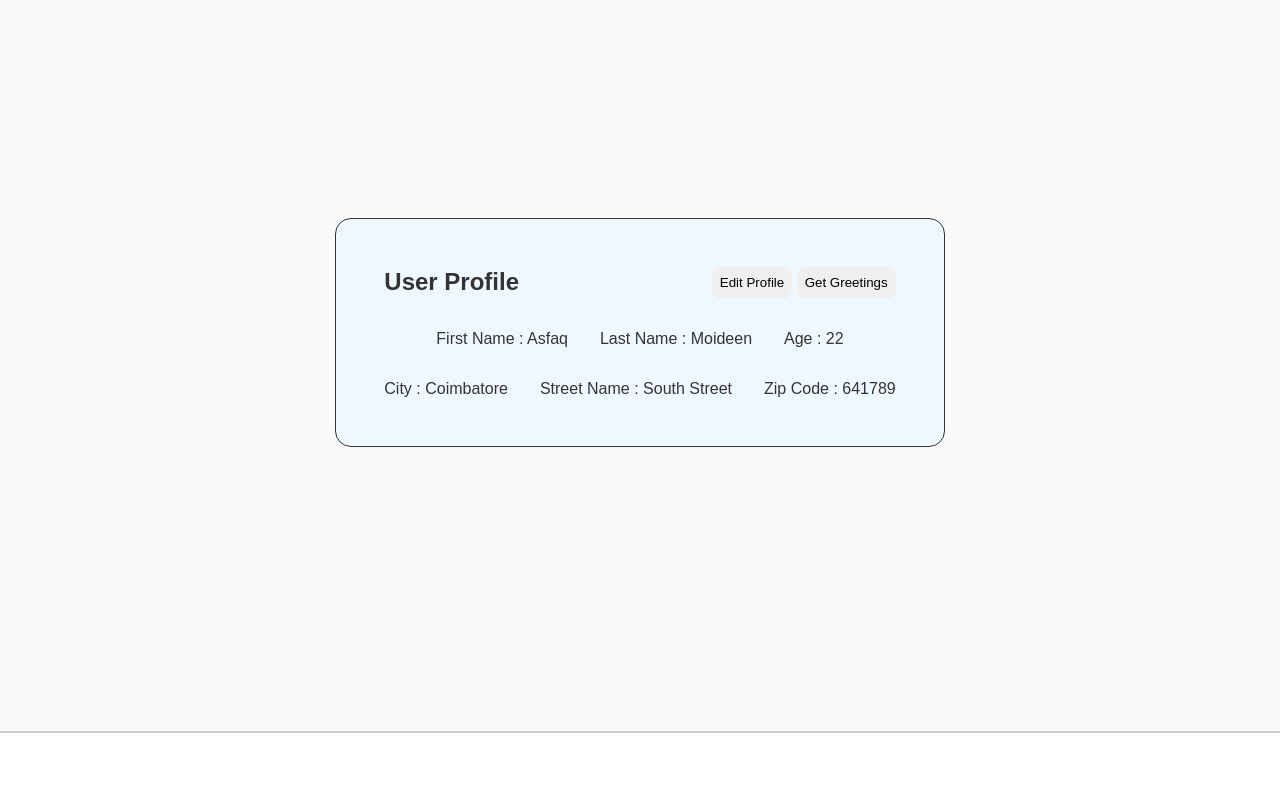
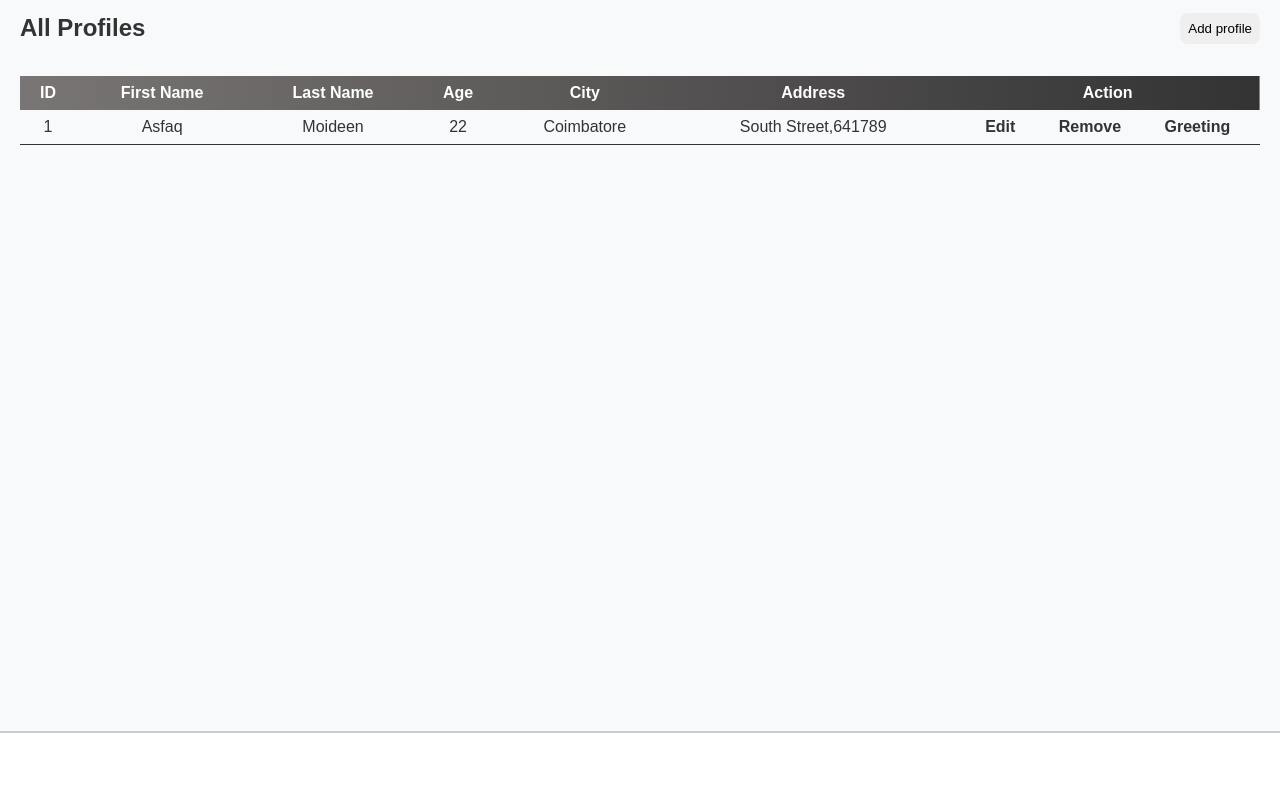
Before and after one commit to asfaqmoideen/UPDMS, a website built with Vite: page index.html in a window 1280 px wide. Shown: the part 67-857 px from the top of the page. Built offline with nearby package versions, Linux system fonts and the light colour scheme; no server answers.

Commit message:
Add, remove users, with greetings

```diff
--- a/index.html
+++ b/index.html
@@ -21,7 +21,7 @@
         <form id="editform">
             <div class="headgrp">
                 <h2>User Profile Form</h2>
-                <span id="closebtn">X</span>
+                <span id="closebtn" class="close">X</span>
             </div>
             <p>Only fill-up things you need to update</p>
                 <div class="formgrp">
@@ -54,19 +54,33 @@
                     <input type="text" id="zipcode" name="zipcode">
                 </div>
 
-                <button type="submit" >Update Profile</button>
+                <button type="submit" id="profile-submit" >Update Profile</button>
         </form>
     </div>
     <div class="modal hidden" id="greetingcard">
         <div class="headgrp">
             <h3>Greetings</h3>
-            <span id="greetclose">X</span>
+            <span id="greetclose" class="close">X</span>
         </div>
         <p id="greetingmessage"></p>
     </div>
     <main class="container">
         <section id="section1">
-            <div class="sesctioncontent">
+            <div class="headgrp">
+                <h2>All Profiles</h2>
+                <div class="actiondiv">
+                    <button type="button" id="addbtn">Add profile</button>
+                </div>
+
+            </div>
+            <div class="table-container">
+                <table id="usersTable">
+                    <thead></thead>
+                    <tbody></tbody>
+                </table>
+            </div>
+            <div class="profile hidden" id="profilecard">
+            <div class="sesctioncontent" >
                 <div class="headgrp">
                     <h2>User Profile</h2>
                     <div class="actiondiv">
@@ -86,8 +100,10 @@
                     </div>
 
             </div>
+            </div>
         </section>
         <section id="section3">
+            <h2>Additional Features</h2>
             <div class="additionalfeatures">
                 <div class="fibonacciGenerator feat">
                     <label for="fiboinput">No. of Fibo Sequence</label>
--- a/src/Controllers.js
+++ b/src/Controllers.js
@@ -1,27 +1,28 @@
 import { users, emailList } from "./data";
     export class UserController{
         constructor(){
-            this.userUI = new UIController();
-            this.currentUserId = 1;
+            this.userUI = new UIController(this);
+            this.userId = 1;
         }
 
         populateUserProfile(){
             this.userUI.setProfileValues(users.get(1))
         }
 
+        populateUsersTable(){
+            this.userUI.setUsersTable(users);
+        }
         addUser(user){
             console.log(users.set(user.id, user));
-            console.log(emailList.add(user.email));
         }
          viewAllUsers(){
             return users;
         }
 
         tryeditingProfile({firstName,lastName,age,city,street,zipcode}){
-
-            const user = users.get(this.currentUserId);
+            const user = users.get(this.userId);
             const nestedObject = {
-                id : this.currentUserId,
+                id : this.userId,
                 firstName : firstName || user.firstName,
                 lastName : lastName || user.lastName,
                 age : age || user.age,
@@ -32,17 +33,46 @@ import { users, emailList } from "./data";
                 }
             };
 
-            users.set(this.currentUserId, nestedObject);
-            this.userUI.setProfileValues(users.get(this.currentUserId));
+            users.set(this.userId, nestedObject);
         }
 
-        trySettingGreeting(){
-            this.userUI.setGreeting(users.get(this.currentUserId));
+        trySettingGreeting(userId){
+            this.userUI.setGreeting(users.get(userId));
+        }
+        tryAddingUser({firstName,lastName,age,city,street,zipcode}){
+            this.addUser({id : users.size+1 ,firstName : firstName,
+                lastName : lastName,
+                age : age,
+                city : city,
+                address :{
+                    street : street ,
+                    zipcode : zipcode
+                }})
+           this.userUI.resetContextForAddUser();
+           this.userUI.updateTableBody();
+           this.userUI.showFormModal(false);
+        }
+        tryRemovingUser(userId){
+            users.delete(userId);
+            this.userUI.updateTableBody();
         }
     }
 
-class UIController{
-    constructor(){}
+    class UIController{
+        constructor(userCon){
+            this.tableHeadings = [{id : "ID"}, {firstName : "First Name"}, {lastName : "Last Name"}, {age : "Age"}, {city : "City"}, {address : "Address"} , {action: "Action"}]
+            this.userCon = userCon
+        }
+        showFormModal(show){
+            const modal = document.getElementById("editmodal");
+            show ? modal.classList.remove("hidden") : modal.classList.add("hidden");
+        }
+
+    resetContextForAddUser(){
+
+        document.getElementById("profile-submit").textContent = "Edit Profile";
+    }
+
     setProfileValues(user){
         const { id, firstName, lastName, age, city, address: { street, zipcode } } = user;
         const userArray = [firstName, lastName, age, city, street, zipcode];
@@ -73,6 +103,87 @@ class UIController{
         Hello, this is ${user.firstName} ${user.lastName},
         from ${user.city}.`
     }
+
+    setUsersTable(){
+        this.setTableHeadings();
+        this.updateTableBody();
+    }
+
+    setTableHeadings(){
+        const tablehead = document.querySelector("#usersTable thead");
+        tablehead.textContent = "";
+        this.tableHeadings.forEach((heading) => {
+            const td = document.createElement("td");
+            td.textContent = Object.values(heading);
+            tablehead.appendChild(td);
+        })
+    }
+
+    updateTableBody(){
+        const tbody = document.querySelector("#usersTable tbody");
+        tbody.textContent = "";
+        users.forEach((value, key) =>{
+            const row = document.createElement("tr");
+
+            for(let x in value){
+                const td = document.createElement('td');
+                if(typeof value[x] === "object"){
+                    td.textContent = this.getToString(value[x]);
+                }
+                else{
+                td.textContent = value[x];
+                }
+                row.appendChild(td);
+            }
+
+            row.appendChild(this.createActionCell(key));
+            tbody.appendChild(row);
+        })
+
+    }
+
+    getToString(object){
+        return Object.values(object).join(",");
+    }
+
+    createActionCell(key){
+        const actions = document.createElement("div");
+        actions.className = "actioncell";
+        actions.appendChild(this.createEditCell(key));
+        actions.appendChild(this.createRemoveCell(key));
+        actions.appendChild(this.createGreetingCell(key));
+        return actions;
+    }
+    createEditCell(userId){
+        const span = document.createElement("span");
+        span.textContent = "Edit";
+        span.className = "btnspan"
+        span.addEventListener('click', ()=>{
+            this.showFormModal(true);
+            this.userCon.userId = userId;
+            this.updateTableBody();
+        });
+        return span;
+    }
+
+    createGreetingCell(userId){
+        const span = document.createElement("span");
+        span.textContent = "Greeting";
+        span.className = "btnspan"
+        span.addEventListener('click', ()=>{
+            this.userCon.trySettingGreeting(userId)
+        });
+        return span;
+    }
+    createRemoveCell(userId){
+        const span = document.createElement("span");
+        span.textContent = "Remove";
+        span.className = "btnspan"
+        span.addEventListener('click', ()=>{
+            this.userCon.tryRemovingUser(userId)
+        });
+        return span;
+    }
 }
 
 export class AdditionalFeatures{
@@ -83,7 +194,6 @@ export class AdditionalFeatures{
 
     generateFibo(n) {
         const fibo = [...this.fibonacci(n)];
-        console.log(fibo);
         const x = fibo.join(", ");
 
         this.ui.setFiboOutput(x);
--- a/src/index.js
+++ b/src/index.js
@@ -3,7 +3,7 @@ import { UserController, AdditionalFeatures } from "./Controllers";
 document.addEventListener("DOMContentLoaded", () => {
     const userCon = new UserController();
     const addfeat = new AdditionalFeatures();
-    userCon.populateUserProfile();
+    userCon.populateUsersTable();
     addfeat.getImageFromInternet();
 
     document.getElementById("fibobtn").addEventListener("click", () => {
@@ -29,11 +29,23 @@ document.addEventListener("DOMContentLoaded", () => {
         document.getElementById('greetingcard').classList.add("hidden");
     })
 
+    document.getElementById('addbtn').addEventListener('click', ()=>{
+        document.getElementById("editmodal").classList.remove("hidden");
+        document.getElementById("profile-submit").textContent = "Add Profile"
+
+    })
     const form = document.getElementById('editform');
     form.addEventListener('submit', (event)=> {
         event.preventDefault();
         const formData = new FormData(form);
         const data = Object.fromEntries(formData.entries());
+
+        if(document.getElementById('profile-submit').textContent == "Add Profile"){
+            userCon.tryAddingUser(data);
+            return;
+        }
         userCon.tryeditingProfile(data);
+        userCon.populateUsersTable();
+        document.getElementById("editmodal").classList.add("hidden");
     })
 })
--- a/src/style.css
+++ b/src/style.css
@@ -40,6 +40,8 @@ nav ul li{
 }
 a{
     font-weight: bolder;
+    text-decoration: none;
+    color: #ccc;
 }
 
 .container {
@@ -77,22 +79,27 @@ a{
 }
 
 form p{
-    font-size: small;
+    font-size: smaller;
     font-style: italic;
     opacity: .6;
 }
+
+.hidden{
+    display: none;
+}
+
 .headgrp{
     display: flex;
     align-items: center;
     justify-content: space-between;
     width: 100%;
 }
-.actiondiv{
 
-}
 section {
     min-height: 100vh;
     display: flex;
+    flex-direction: column;
+    gap: 2rem;
     justify-content: center;
     align-items: center;
     scroll-snap-align: start;
@@ -105,7 +112,7 @@ section {
 
 .sesctioncontent{
     width: max-content;
-    padding: 3rem;
+    padding: 2rem;
     background-color: aliceblue;
     border: 1px solid #333;
     border-radius: 1rem;
@@ -119,9 +126,14 @@ section {
     justify-content: space-around;
     gap: 2rem;
 }
+
+.profilegrp span{
+    font-style: italic;
+}
 #section1 {
     background: #f8f9fa;
 }
+
 
 
 .feat{
@@ -153,3 +165,42 @@ input, button{
     border: none;
     padding: .5rem;
 }
+
+table {
+    width: 100%;
+    border-collapse: collapse;
+    text-align: center;
+  }
+
+  .table-container {
+    height: calc(100vh - 14rem);
+    overflow-y: auto;
+    width: 100%;
+  }
+
+  table thead {
+    background: linear-gradient(to right, #5b5454cc 0%, #333 100%);
+    color: white;
+    cursor: pointer;
+    font-weight: bold;
+  }
+  td{
+    padding: .5rem;
+  }
+
+  .actioncell{
+    display: flex;
+    align-items: center;
+    justify-content: space-around;
+    width: 100%;
+    padding: .5rem;
+  }
+
+  .btnspan{
+    cursor: pointer;
+    font-weight: 700;
+  }
+
+  tr{
+    border-bottom: #333 solid 1px;
+  }
```
